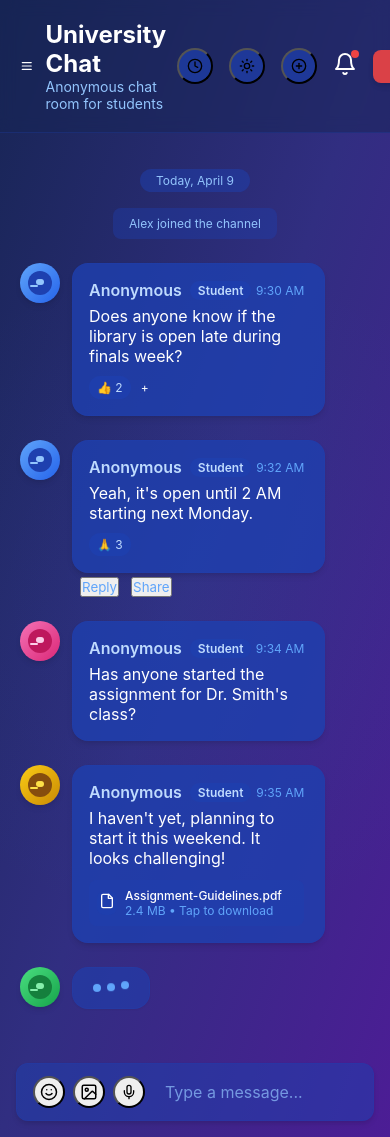
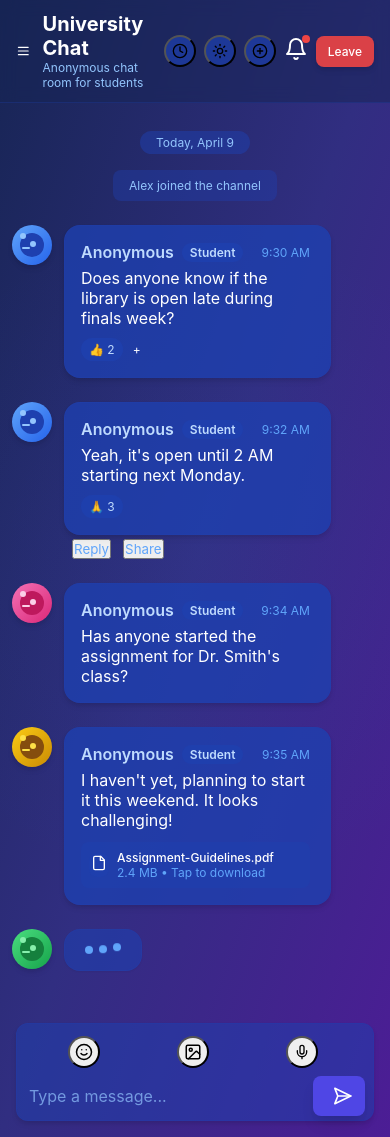
Before and after one commit to alalex-cyber/chatapp-anony, a Flask app: page /chat in a window 390 px wide. Run offline with Flask 3, Linux system fonts and the light colour scheme; the visitor is signed in with stand-in values (Sample User, id 1).

Commit message:
fixed navbar

```diff
--- a/anonymous-app/templates/chat.html
+++ b/templates/chat.html
@@ -909,16 +986,6 @@
       height: 0.375rem;
       border-radius: 9999px;
       position: absolute;
-    }
-
-    .avatar-dot.left {
-      left: 0.5rem;
-      top: 0.5rem;
-    }
-
-    .avatar-dot.right {
-      right: 0.5rem;
-      top: 0.5rem;
     }
 
     .avatar-dot.blue {
@@ -974,6 +1041,12 @@
       max-width: 85%;
       box-shadow: 0 4px 6px -1px rgba(0, 0, 0, 0.1), 0 2px 4px -1px rgba(0, 0, 0, 0.06);
       border: 1px solid var(--border-dark);
+      position: relative;
+      transition: transform 0.1s ease;
+    }
+
+    .message-bubble:hover {
+      transform: translateY(-2px);
     }
 
     .light-mode .message-bubble {
@@ -1363,11 +1442,33 @@
       padding-right: 0.5rem;
       box-shadow: 0 4px 6px -1px rgba(0, 0, 0, 0.1), 0 2px 4px -1px rgba(0, 0, 0, 0.06);
       border: 1px solid var(--border-dark);
+      transition: box-shadow 0.2s ease;
+    }
+
+    .message-input-wrapper:focus-within {
+      box-shadow: 0 4px 12px rgba(0, 0, 0, 0.15);
     }
 
     .light-mode .message-input-wrapper {
       background-color: var(--white);
       border: 1px solid var(--border-light);
+    }
+
+    /* Fix message input area for mobile */
+    @media (max-width: 480px) {
+      .message-input-wrapper {
+        flex-wrap: wrap;
+      }
+
+      .message-input-actions {
+        width: 100%;
+        justify-content: space-around;
+        padding-bottom: 0.25rem;
+      }
+
+      .message-input {
+        width: 100%;
+      }
     }
 
     .message-input-actions {
@@ -1463,10 +1583,36 @@
       display: none;
     }
 
-    /* Media queries */
+    /* Media queries for responsiveness */
     @media (max-width: 768px) {
-      .feature-grid {
-        grid-template-columns: repeat(2, 1fr);
+      .header {
+        padding: 0.75rem 1rem;
+      }
+
+      .title {
+        font-size: 1.25rem;
+      }
+
+      .subtitle {
+        font-size: 0.75rem;
+      }
+
+      .header-actions {
+        gap: 0.5rem;
+      }
+
+      .icon-button {
+        width: 2rem;
+        height: 2rem;
+      }
+
+      .leave-button {
+        padding: 0.5rem 0.75rem;
+        font-size: 0.75rem;
+      }
+
+      .messages-container {
+        padding: 0.75rem;
       }
     }
 
@@ -1481,7 +1627,17 @@
     /* Add spacing to compensate for the removed section */
     .channel-list {
       margin-bottom: 2.5rem !important;
-    }
+    }left {
+      left: 0.5rem;
+      top: 0.5rem;
+    }
+
+    .avatar-dot.right {
+      right: 0.5rem;
+      top: 0.5rem;
+    }
+
+    .avatar-dot.
   </style>
 </head>
 <body>
```
Also changed, not shown: other parts of templates/chat.html (+109 -7 lines), run.py (renamed from anonymous-app/run.py), templates/login.html (renamed from anonymous-app/templates/login.html), templates/registration.html (renamed from anonymous-app/templates/registration.html), templates/settings.html (renamed from anonymous-app/templates/settings.html), templates/social_feed.html (renamed from anonymous-app/templates/social_feed.html), templates/user_profile.html (renamed from anonymous-app/templates/user_profile.html).
